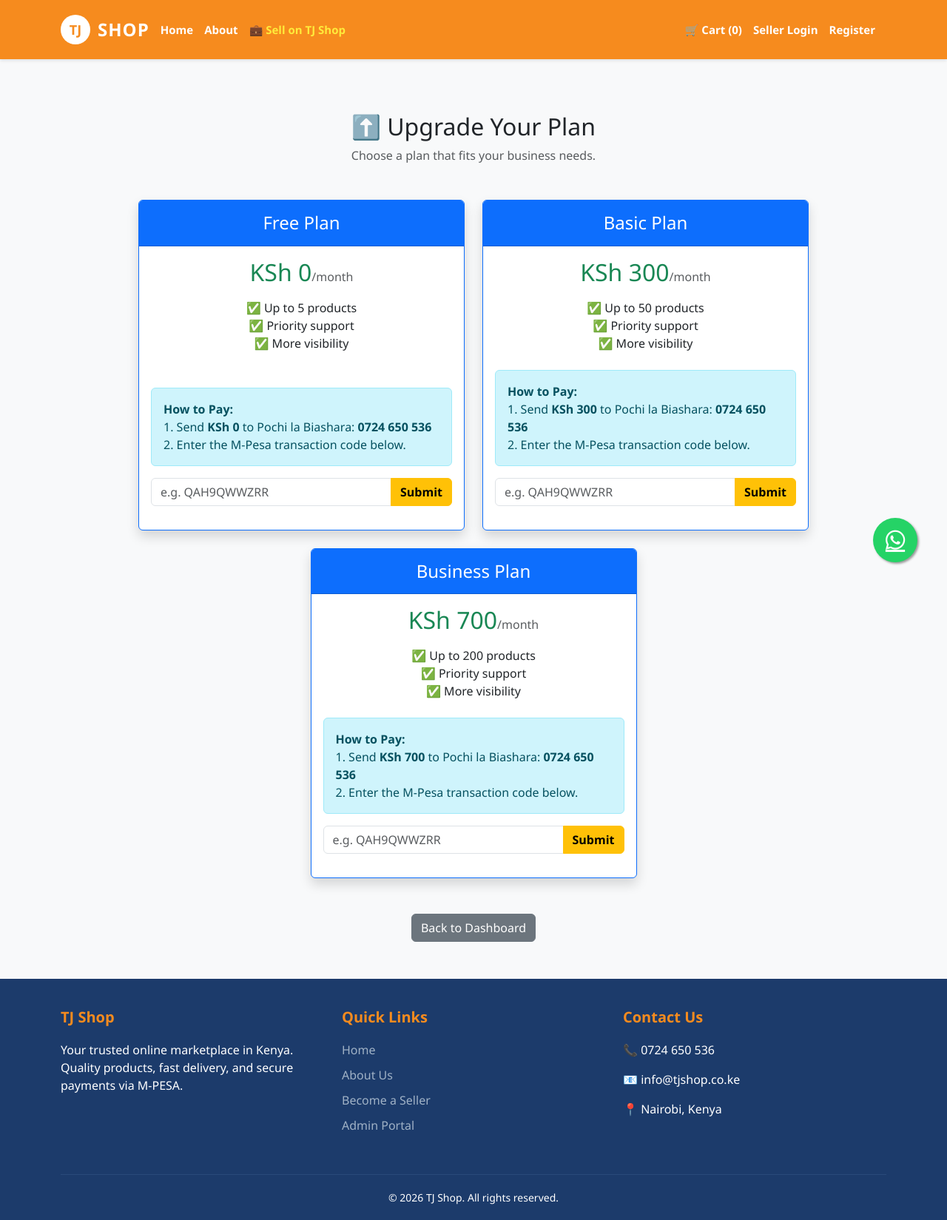
After one commit to TJMALL-KE/tj-shop, a Flask app: template templates/upgrade.html in a window 1280 px wide. The commit adds this page. Shown: the whole page at 74% size. Run offline with Flask 3, Linux system fonts and the light colour scheme; the template is opened without the code that fills it: values that come from a table or form of the project are taken from there, others are empty.

Commit message:
Added subscription and admin verification system

```diff
--- a/app.py
+++ b/app.py
@@ -3,26 +3,23 @@ import uuid
 from dotenv import load_dotenv
 from flask import Flask, render_template, request, redirect, url_for, session, flash
 from flask_sqlalchemy import SQLAlchemy
-from datetime import datetime
+from datetime import datetime, timedelta # Added timedelta for subscriptions
 from werkzeug.utils import secure_filename
 from werkzeug.security import generate_password_hash, check_password_hash
 import cloudinary
 import cloudinary.uploader
 
-# Load environment variables FIRST
 load_dotenv()
 
 app = Flask(__name__)
 app.secret_key = os.environ.get('SECRET_KEY', 'tj-super-secret-key')
 
-# --- Cloudinary Configuration ---
 cloudinary.config(
     cloud_name=os.environ.get('CLOUDINARY_CLOUD_NAME'),
     api_key=os.environ.get('CLOUDINARY_API_KEY'),
     api_secret=os.environ.get('CLOUDINARY_API_SECRET')
 )
 
-# --- Database Configuration ---
 database_url = os.environ.get('DATABASE_URL', 'sqlite:///tjmall.db')
 if database_url.startswith("postgres://"):
     database_url = database_url.replace("postgres://", "postgresql://", 1)
@@ -30,7 +27,6 @@ app.config['SQLALCHEMY_DATABASE_URI'] = database_url
 app.config['SQLALCHEMY_TRACK_MODIFICATIONS'] = False
 db = SQLAlchemy(app)
 
-# --- Your Details ---
 ADMIN_PASSWORD = os.environ.get('ADMIN_PASSWORD', 'admin123')
 POCHI_NUMBER = "0724 650 536"
 WHATSAPP_NUMBER = "254724650536"
@@ -42,6 +38,25 @@ class User(db.Model):
     email = db.Column(db.String(120), unique=True, nullable=False)
     phone = db.Column(db.String(20), nullable=False)
     password_hash = db.Column(db.String(200), nullable=False)
+
+class Plan(db.Model):
+    id = db.Column(db.Integer, primary_key=True)
+    name = db.Column(db.String(50), unique=True, nullable=False)
+    price = db.Column(db.Float, nullable=False)
+    product_limit = db.Column(db.Integer, nullable=False)
+
+class Subscription(db.Model):
+    id = db.Column(db.Integer, primary_key=True)
+    user_id = db.Column(db.Integer, db.ForeignKey('user.id'), nullable=False)
+    plan_id = db.Column(db.Integer, db.ForeignKey('plan.id'), nullable=False)
+    status = db.Column(db.String(20), default='Pending') # Pending, Active, Expired, Rejected
+    mpesa_code = db.Column(db.String(20), nullable=True)
+    start_date = db.Column(db.DateTime, nullable=True)
+    expiry_date = db.Column(db.DateTime, nullable=True)
+    created_at = db.Column(db.DateTime, default=datetime.utcnow)
+
+    user = db.relationship('User', backref='subscriptions')
+    plan = db.relationship('Plan')
 
 class Product(db.Model):
     id = db.Column(db.Integer, primary_key=True)
@@ -76,6 +91,12 @@ class OrderItem(db.Model):
 
 with app.app_context():
     db.create_all()
+    if not Plan.query.first():
+        free_plan = Plan(name='Free', price=0, product_limit=5)
+        basic_plan = Plan(name='Basic', price=300, product_limit=50)
+        business_plan = Plan(name='Business', price=700, product_limit=200)
+        db.session.add_all([free_plan, basic_plan, business_plan])
+        db.session.commit()
 
 # --- Context Processor for Navbar Counts ---
 @app.context_processor
@@ -84,7 +105,8 @@ def inject_counts():
     cart_count = sum(cart.values()) if cart else 0
     pending_count = Product.query.filter_by(status='Pending').count()
     orders_count = Order.query.count()
-    return dict(cart_count=cart_count, pending_count=pending_count, orders_count=orders_count)
+    pending_subs = Subscription.query.filter_by(status='Pending').count() # NEW
+    return dict(cart_count=cart_count, pending_count=pending_count, orders_count=orders_count, pending_subs=pending_subs)
 
 # --- Public Routes ---
 @app.route('/')
@@ -118,7 +140,6 @@ def home():
 def about():
     return render_template('about.html')
 
-# --- Seller Auth Routes ---
 @app.route('/register', methods=['GET', 'POST'])
 def register():
     if request.method == 'POST':
@@ -139,6 +160,12 @@ def register():
         new_user = User(name=name, email=email, phone=phone, password_hash=hashed_password)
         db.session.add(new_user)
         db.session.commit()
+
+        free_plan = Plan.query.filter_by(name='Free').first()
+        if free_plan:
+            new_sub = Subscription(user_id=new_user.id, plan_id=free_plan.id, status='Active', start_date=datetime.utcnow())
+            db.session.add(new_sub)
+            db.session.commit()
 
         flash('Account created successfully! Please login.', 'success')
         return redirect(url_for('seller_login'))
@@ -175,13 +202,49 @@ def seller_dashboard():
 
     my_products = Product.query.filter_by(user_id=session['user_id']).all()
     my_order_items = OrderItem.query.join(Product).filter(Product.user_id == session['user_id']).order_by(OrderItem.id.desc()).all()
+    user_sub = Subscription.query.filter_by(user_id=session['user_id'], status='Active').first()
 
-    return render_template('seller_dashboard.html', products=my_products, order_items=my_order_items)
+    return render_template('seller_dashboard.html', products=my_products, order_items=my_order_items, user_sub=user_sub)
 
-# --- Public Seller Form ---
+@app.route('/upgrade')
+def upgrade_plan():
+    if not session.get('user_id'):
+        flash('Please login to view upgrade options.', 'danger')
+        return redirect(url_for('seller_login'))
+
+    plans = Plan.query.filter(Plan.name != 'Free').all()
+    return render_template('upgrade.html', plans=plans)
+
+@app.route('/submit_payment/<int:plan_id>', methods=['POST'])
+def submit_payment(plan_id):
+    if not session.get('user_id'):
+        return redirect(url_for('seller_login'))
+
+    mpesa_code = request.form.get('mpesa_code', '').strip().upper()
+
+    if not mpesa_code:
+        flash('Please enter the M-Pesa code.', 'danger')
+        return redirect(url_for('upgrade_plan'))
+
+    new_sub = Subscription(user_id=session['user_id'], plan_id=plan_id, status='Pending', mpesa_code=mpesa_code)
+    db.session.add(new_sub)
+    db.session.commit()
+
+    flash('Payment submitted! The admin will verify your code and activate your plan shortly.', 'success')
+    return redirect(url_for('seller_dashboard'))
+
 @app.route('/sell', methods=['GET', 'POST'])
 def sell_product():
     if request.method == 'POST':
+        current_user_id = session.get('user_id')
+        if current_user_id:
+            sub = Subscription.query.filter_by(user_id=current_user_id, status='Active').first()
+            if sub and sub.plan:
+                product_count = Product.query.filter_by(user_id=current_user_id).count()
+                if product_count >= sub.plan.product_limit:
+                    flash(f'You have reached the limit of {sub.plan.product_limit} products for your {sub.plan.name} plan. Please upgrade.', 'danger')
+                    return redirect(url_for('seller_dashboard'))
+
         name = request.form.get('name', '').strip()
         category = request.form.get('category', '').strip()
         seller_name = request.form.get('seller_name', '').strip()
@@ -213,8 +276,6 @@ def sell_product():
                 flash(f'Image upload failed: {e}', 'danger')
                 return redirect(url_for('sell_product'))
 
-        current_user_id = session.get('user_id')
-
         new_product = Product(
             name=name, price=price, description=description, category=category,
             image_url=image_url, seller_name=seller_name,
@@ -226,7 +287,6 @@ def sell_product():
         return redirect(url_for('seller_dashboard') if current_user_id else url_for('home'))
     return render_template('sell.html')
 
-# --- Cart Routes ---
 @app.route('/cart')
 def view_cart():
     cart = session.get('cart', {})
@@ -261,7 +321,6 @@ def remove_from_cart(id):
         flash('Item removed from cart.', 'info')
     return redirect(url_for('view_cart'))
 
-# --- Checkout & Payment ---
 @app.route('/checkout', methods=['GET', 'POST'])
 def checkout():
     cart = session.get('cart', {})
@@ -288,21 +347,13 @@ def checkout():
             flash('Please fill in all delivery details.', 'danger')
             return redirect(url_for('checkout'))
 
-        new_order = Order(
-            customer_name=customer_name, phone=phone, location=location,
-            payment_method=payment_method, total_amount=total
-        )
+        new_order = Order(customer_name=customer_name, phone=phone, location=location, payment_method=payment_method, total_amount=total)
         db.session.add(new_order)
         db.session.flush()
 
         items_text = ""
         for item in cart_items:
-            order_item = OrderItem(
-                order_id=new_order.id,
-                product_id=item['product'].id,
-                quantity=item['quantity'],
-                price=item['product'].price
-            )
+            order_item = OrderItem(order_id=new_order.id, product_id=item['product'].id, quantity=item['quantity'], price=item['product'].price)
             db.session.add(order_item)
             items_text += f"- {item['product'].name} (x{item['quantity']}) = KSh {item['subtotal']:,.2f}%0A"
 
@@ -338,7 +389,6 @@ def logout():
     flash('You have been logged out.', 'info')
     return redirect(url_for('home'))
 
-# --- Admin Product Routes ---
 @app.route('/add', methods=['GET', 'POST'])
 def add_product():
     if not session.get('logged_in'):
@@ -375,11 +425,7 @@ def add_product():
                 flash(f'Image upload failed: {e}', 'danger')
                 return redirect(url_for('add_product'))
 
-        new_product = Product(
-            name=name, price=price, description=description, category=category,
-            image_url=image_url, seller_name="TJ Shop",
-            seller_phone=WHATSAPP_NUMBER, status='Approved'
-        )
+        new_product = Product(name=name, price=price, description=description, category=category, image_url=image_url, seller_name="TJ Shop", seller_phone=WHATSAPP_NUMBER, status='Approved')
         db.session.add(new_product)
         db.session.commit()
         flash('Product added successfully!', 'success')
@@ -443,7 +489,6 @@ def delete_product(id):
     flash('Product deleted.', 'success')
     return redirect(url_for('home'))
 
-# --- Admin Moderation Routes ---
 @app.route('/admin/pending')
 def admin_pending():
     if not session.get('logged_in'):
@@ -474,7 +519,6 @@ def reject_product(id):
     flash('Product rejected and deleted.', 'info')
     return redirect(url_for('admin_pending'))
 
-# --- Admin Orders Dashboard ---
 @app.route('/admin/orders')
 def admin_orders():
     if not session.get('logged_in'):
@@ -496,5 +540,46 @@ def update_order_status(order_id, new_status):
         flash(f'Order #{order.id} status updated to {new_status}.', 'success')
     return redirect(url_for('admin_orders'))
 
+# --- NEW ADMIN SUBSCRIPTION ROUTES ---
+@app.route('/admin/subscriptions')
+def admin_subscriptions():
+    if not session.get('logged_in'):
+        return redirect(url_for('login'))
+    pending_subs = Subscription.query.filter_by(status='Pending').all()
+    return render_template('admin_subscriptions.html', subscriptions=pending_subs)
+
+@app.route('/admin/approve_subscription/<int:id>')
+def approve_subscription(id):
+    if not session.get('logged_in'):
+        return redirect(url_for('login'))
+
+    sub = Subscription.query.get_or_404(id)
+
+    # 1. Expire any old active plans for this user
+    old_subs = Subscription.query.filter_by(user_id=sub.user_id, status='Active').all()
+    for old in old_subs:
+        old.status = 'Expired'
+
+    # 2. Activate the new plan
+    sub.status = 'Active'
+    sub.start_date = datetime.utcnow()
+    sub.expiry_date = datetime.utcnow() + timedelta(days=30) # 30 days subscription
+    db.session.commit()
+
+    flash(f'Subscription approved for {sub.user.name}!', 'success')
+    return redirect(url_for('admin_subscriptions'))
+
+@app.route('/admin/reject_subscription/<int:id>')
+def reject_subscription(id):
+    if not session.get('logged_in'):
+        return redirect(url_for('login'))
+
+    sub = Subscription.query.get_or_404(id)
+    sub.status = 'Rejected'
+    db.session.commit()
+
+    flash('Subscription rejected.', 'info')
+    return redirect(url_for('admin_subscriptions'))
+
 if __name__ == '__main__':
     app.run(debug=True)
--- a/templates/base.html
+++ b/templates/base.html
@@ -43,14 +43,10 @@
     <!-- NAVBAR -->
     <nav class="navbar navbar-expand-lg">
         <div class="container">
-            <a class="navbar-brand d-flex align-items-center" href="/">
-    <!-- The Logo Icon -->
-    <div style="background-color: white; color: #f68b1e; border-radius: 50%; width: 40px; height: 40px; display: flex; align-items: center; justify-content: center; margin-right: 10px; font-weight: 900; font-size: 18px; box-shadow: 0 2px 5px rgba(0,0,0,0.2);">
-        TJ
-    </div>
-    <!-- The Brand Name -->
-    <span style="font-size: 24px; font-weight: 900; color: white; letter-spacing: 1px;">SHOP</span>
-</a>
+            <a class="navbar-brand fw-bold fs-4 d-flex align-items-center" href="/">
+                <div style="background-color: white; color: #f68b1e; border-radius: 50%; width: 40px; height: 40px; display: flex; align-items: center; justify-content: center; margin-right: 10px; font-weight: 900; font-size: 18px;">TJ</div>
+                <span style="font-size: 24px; font-weight: 900; color: white; letter-spacing: 1px;">SHOP</span>
+            </a>
             <button class="navbar-toggler" type="button" data-bs-toggle="collapse" data-bs-target="#navbarNav">
                 <span class="navbar-toggler-icon"></span>
             </button>
@@ -74,6 +70,9 @@
                     <!-- Admin Links (Only visible to you) -->
                     {% if session.get('logged_in') %}
                         <li class="nav-item" style="border-left: 1px solid white; padding-left: 15px; margin-left: 10px;">
+                            <a href="/admin/subscriptions" class="text-warning">💰 Subscriptions ({{ pending_subs }})</a>
+                        </li>
+                        <li class="nav-item">
                             <a href="/admin/pending">📋 Pending ({{ pending_count }})</a>
                         </li>
                         <li class="nav-item"><a href="/admin/orders">📦 Orders ({{ orders_count }})</a></li>
--- /dev/null
+++ b/templates/upgrade.html
@@ -0,0 +1,49 @@
+{% extends 'base.html' %}
+
+{% block content %}
+<div class="container mt-5">
+    <div class="text-center mb-5">
+        <h2>⬆️ Upgrade Your Plan</h2>
+        <p class="text-muted">Choose a plan that fits your business needs.</p>
+    </div>
+
+    <div class="row justify-content-center">
+        {% for plan in plans %}
+        <div class="col-md-5 mb-4">
+            <div class="card shadow h-100 border-primary">
+                <div class="card-header bg-primary text-white text-center py-3">
+                    <h4 class="mb-0">{{ plan.name }} Plan</h4>
+                </div>
+                <div class="card-body text-center d-flex flex-column">
+                    <h2 class="text-success mb-3">KSh {{ "{:,.0f}".format(plan.price) }}<small class="text-muted fs-6">/month</small></h2>
+                    <ul class="list-unstyled mb-4">
+                        <li>✅ Up to {{ plan.product_limit }} products</li>
+                        <li>✅ Priority support</li>
+                        <li>✅ More visibility</li>
+                    </ul>
+
+                    <div class="mt-auto">
+                        <div class="alert alert-info text-start">
+                            <strong>How to Pay:</strong><br>
+                            1. Send <strong>KSh {{ "{:,.0f}".format(plan.price) }}</strong> to Pochi la Biashara: <strong>0724 650 536</strong><br>
+                            2. Enter the M-Pesa transaction code below.
+                        </div>
+
+                        <form action="/submit_payment/{{ plan.id }}" method="POST">
+                            <div class="input-group mb-3">
+                                <input type="text" name="mpesa_code" class="form-control" placeholder="e.g. QAH9QWWZRR" required>
+                                <button class="btn btn-warning fw-bold" type="submit">Submit</button>
+                            </div>
+                        </form>
+                    </div>
+                </div>
+            </div>
+        </div>
+        {% endfor %}
+    </div>
+
+    <div class="text-center mt-4">
+        <a href="/seller_dashboard" class="btn btn-secondary">Back to Dashboard</a>
+    </div>
+</div>
+{% endblock %}
```
Also changed, not shown: services.html (added, +298 -0 lines), templates/admin_subscriptions.html (added, +44 -0 lines), templates/seller_dashboard.html (+21 -2 lines).
